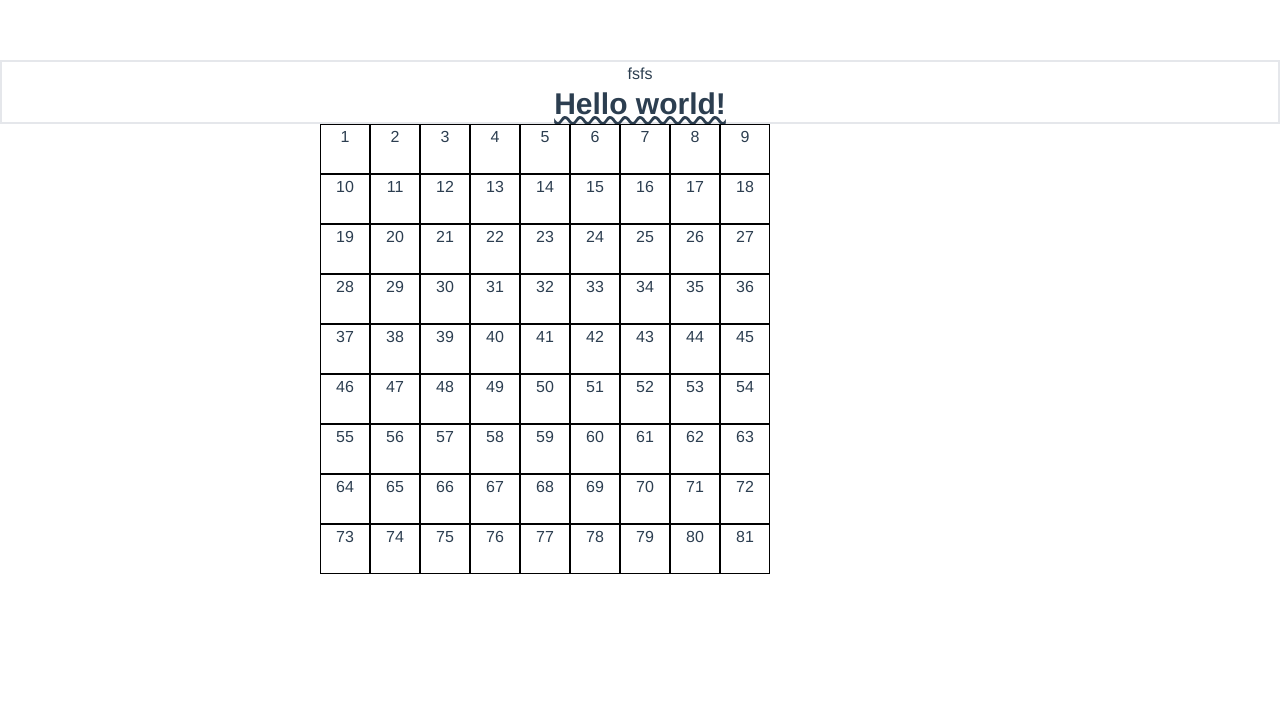
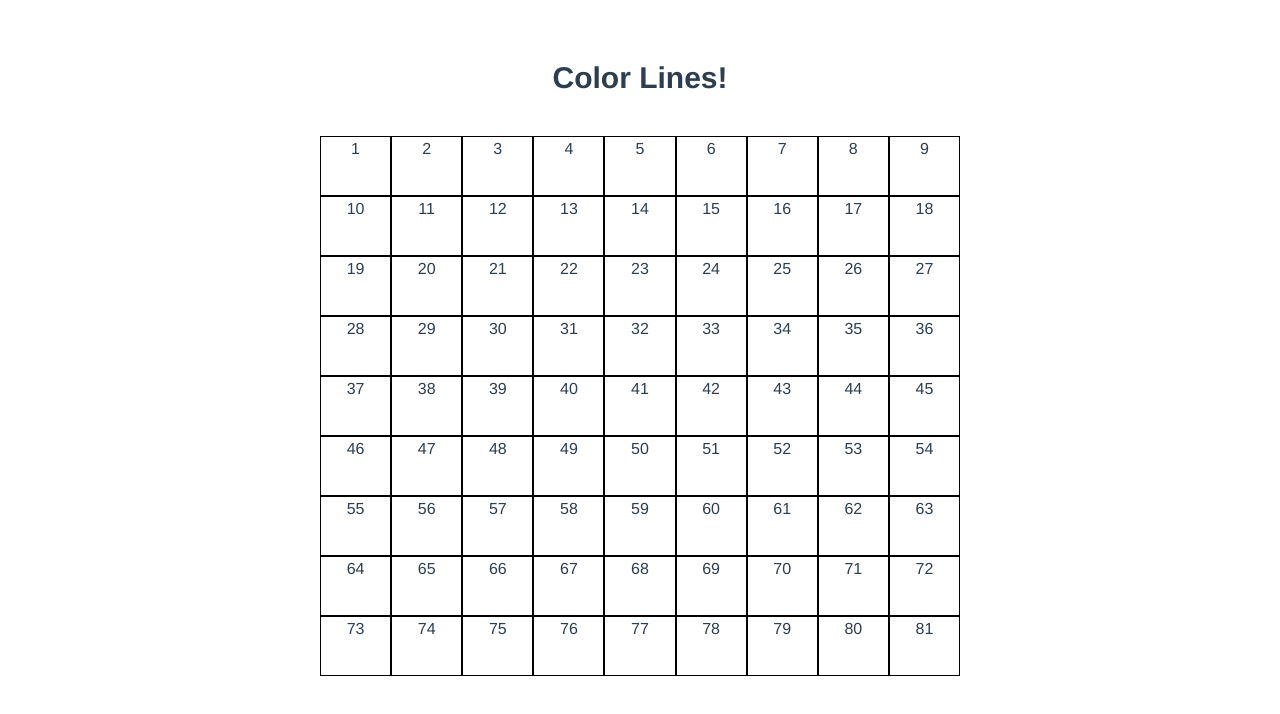
Before and after one commit to DogFox/Vue3ColorLines, a Vue app: page / in a window 1280 px wide. Shown: the top 714 px of the page. Built offline with nearby package versions, Linux system fonts and the light colour scheme.

Commit message:
game field

```diff
--- a/src/App.vue
+++ b/src/App.vue
@@ -1,39 +1,21 @@
 <template>
-  <div class="border-solid border-2">
-    fsfs
-
-    <h1 class="text-3xl font-bold underline decoration-wavy">
-      Hello world!
-    </h1>
-  </div>
-  <div class="m-auto w-6/12">
-    <div class="game-field">
-      <!-- <div class="grid grid-cols-9"> -->
-      <template
-        v-for="i in 81"
-        :key="i"
-      >
-        <div class="border border-black cell">
-          {{ i }}
-        </div>
-      </template>
-    <!-- </div> -->
-    </div>
-  </div>
+  <h1 class="text-3xl font-bold ">
+    Color Lines!
+  </h1>
+  <game-field class="py-10" />
 </template>
 
 <script lang="ts">
 import { defineComponent } from 'vue';
+import GameField from './GameField.vue';
 
 export default defineComponent({
   name: 'App',
   components: {
+    GameField,
   },
   setup() {
-    const arr = 'test';
-
     return {
-      arr,
     };
   },
 });
@@ -48,11 +30,4 @@ export default defineComponent({
   color: #2c3e50;
   margin-top: 60px;
 }
-.game-field {
-  display: grid;
-  grid-template-columns: 50px 50px 50px 50px 50px 50px 50px 50px 50px;
-}
-.cell {
-  height: 50px;
-}
 </style>
--- /dev/null
+++ b/src/GameField.vue
@@ -0,0 +1,43 @@
+<template>
+  <div class="m-auto w-6/12">
+    <div class="game-field">
+      <!-- <div class="grid grid-cols-9"> -->
+      <template
+        v-for="i in 81"
+        :key="i"
+      >
+        <div class="border border-black cell">
+          {{ i }}
+        </div>
+      </template>
+    <!-- </div> -->
+    </div>
+  </div>
+</template>
+
+<script lang="ts">
+import { defineComponent } from 'vue';
+
+export default defineComponent({
+  name: 'App',
+  components: {
+  },
+  setup() {
+    const arr = 'test';
+
+    return {
+      arr,
+    };
+  },
+});
+</script>
+
+<style lang="scss">
+.game-field {
+  display: grid;
+  grid-template-columns: repeat(9, 1fr);;
+}
+.cell {
+  height: 60px;
+}
+</style>
```
